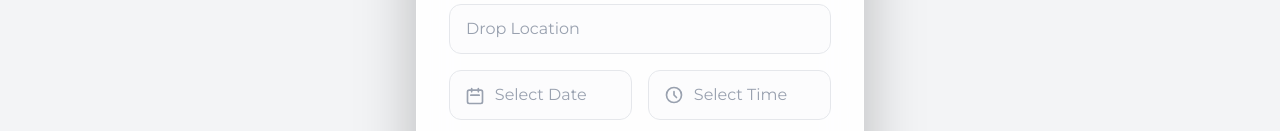
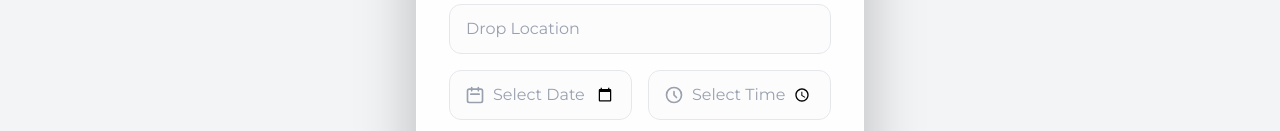
Before and after one commit to sush9011/Heerai-Travels, a React (Vite) app: page /book in a window 1280 px wide. Shown: the part 669-800 px from the top of the page. Built offline with nearby package versions, Linux system fonts and the light colour scheme.

Commit message:
Fixed Form Field

```diff
--- a/src/components/BookingForm.jsx
+++ b/src/components/BookingForm.jsx
@@ -231,47 +231,33 @@ export default function BookingForm() {
 
             <div className="grid grid-cols-1 sm:grid-cols-2 gap-4">
               <div className="relative">
-                <div className="absolute left-4 top-1/2 -translate-y-[45%] text-gray-400 pointer-events-none">
-                  <svg className="w-5 h-5" fill="none" stroke="currentColor" viewBox="0 0 24 24">
+                <div className="absolute left-4 top-1/2 -translate-y-1/2 flex items-center gap-2 text-gray-400 pointer-events-none">
+                  <svg className="w-5 h-5 flex-shrink-0" fill="none" stroke="currentColor" viewBox="0 0 24 24">
                     <path strokeLinecap="round" strokeLinejoin="round" strokeWidth="2" d="M8 7V3m8 4V3m-9 8h10M5 21h14a2 2 0 002-2V7a2 2 0 00-2-2H5a2 2 0 00-2 2v12a2 2 0 002 2z"/>
                   </svg>
+                  {!form.date && <span>Select Date</span>}
                 </div>
                 <input
-                  type={form.date ? "date" : "text"}
-                  onFocus={(e) => {
-                    e.target.type = "date";
-                    try { e.target.showPicker && e.target.showPicker(); } catch (err) {}
-                  }}
-                  onBlur={(e) => {
-                    if (!e.target.value) e.target.type = "text";
-                  }}
+                  type="date"
                   value={form.date}
                   onChange={(e) => setField("date", e.target.value)}
-                  placeholder="Select Date"
-                  className={inputStyle}
-                  style={{ paddingLeft: "2.8rem" }}
+                  className={`${inputStyle} ${!form.date ? "text-transparent" : "text-gray-700"}`}
+                  style={{ paddingLeft: form.date ? "2.8rem" : "1rem" }}
                 />
               </div>
               <div className="relative">
-                <div className="absolute left-4 top-1/2 -translate-y-1/2 text-gray-400 pointer-events-none">
-                  <svg className="w-5 h-5" fill="none" stroke="currentColor" viewBox="0 0 24 24">
+                <div className="absolute left-4 top-1/2 -translate-y-1/2 flex items-center gap-2 text-gray-400 pointer-events-none">
+                  <svg className="w-5 h-5 flex-shrink-0" fill="none" stroke="currentColor" viewBox="0 0 24 24">
                     <path strokeLinecap="round" strokeLinejoin="round" strokeWidth="2" d="M12 8v4l3 3m6-3a9 9 0 11-18 0 9 9 0 0118 0z"/>
                   </svg>
+                  {!form.time && <span>Select Time</span>}
                 </div>
                 <input
-                  type={form.time ? "time" : "text"}
-                  onFocus={(e) => {
-                    e.target.type = "time";
-                    try { e.target.showPicker && e.target.showPicker(); } catch (err) {}
-                  }}
-                  onBlur={(e) => {
-                    if (!e.target.value) e.target.type = "text";
-                  }}
+                  type="time"
                   value={form.time}
                   onChange={(e) => setField("time", e.target.value)}
-                  placeholder="Select Time"
-                  className={inputStyle}
-                  style={{ paddingLeft: "2.8rem" }}
+                  className={`${inputStyle} ${!form.time ? "text-transparent" : "text-gray-700"}`}
+                  style={{ paddingLeft: form.time ? "2.8rem" : "1rem" }}
                 />
               </div>
             </div>
```
